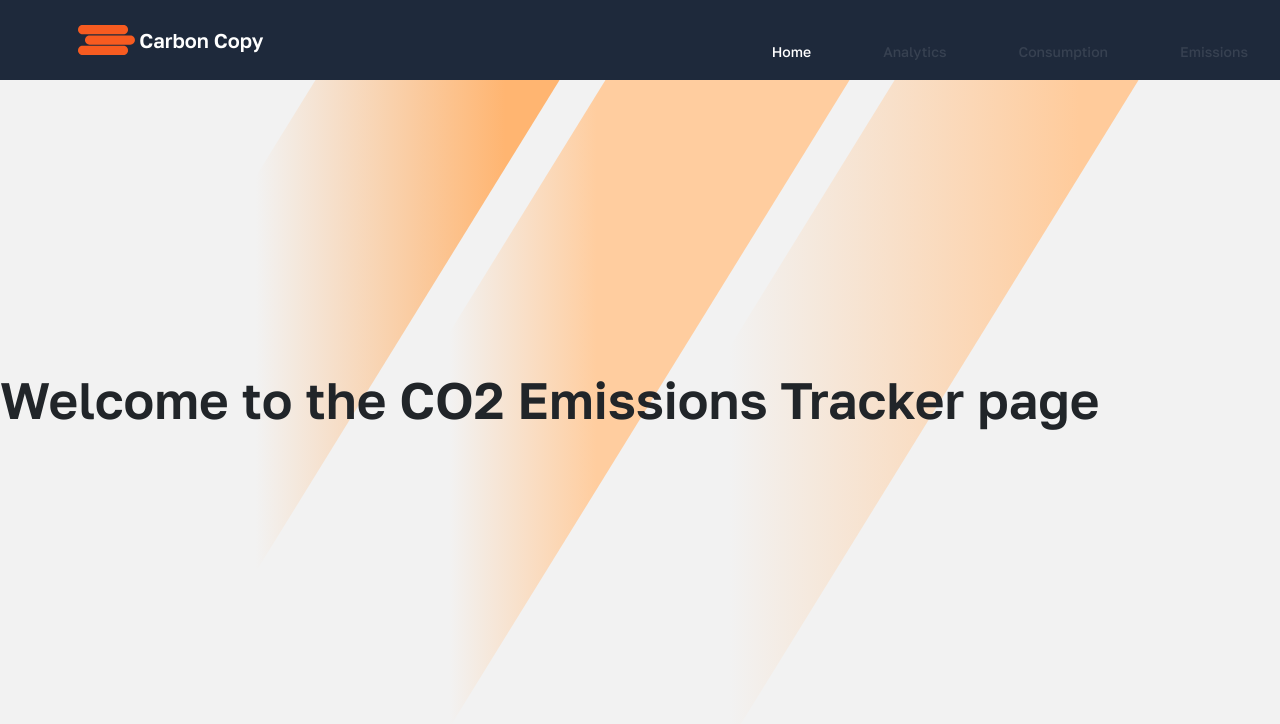
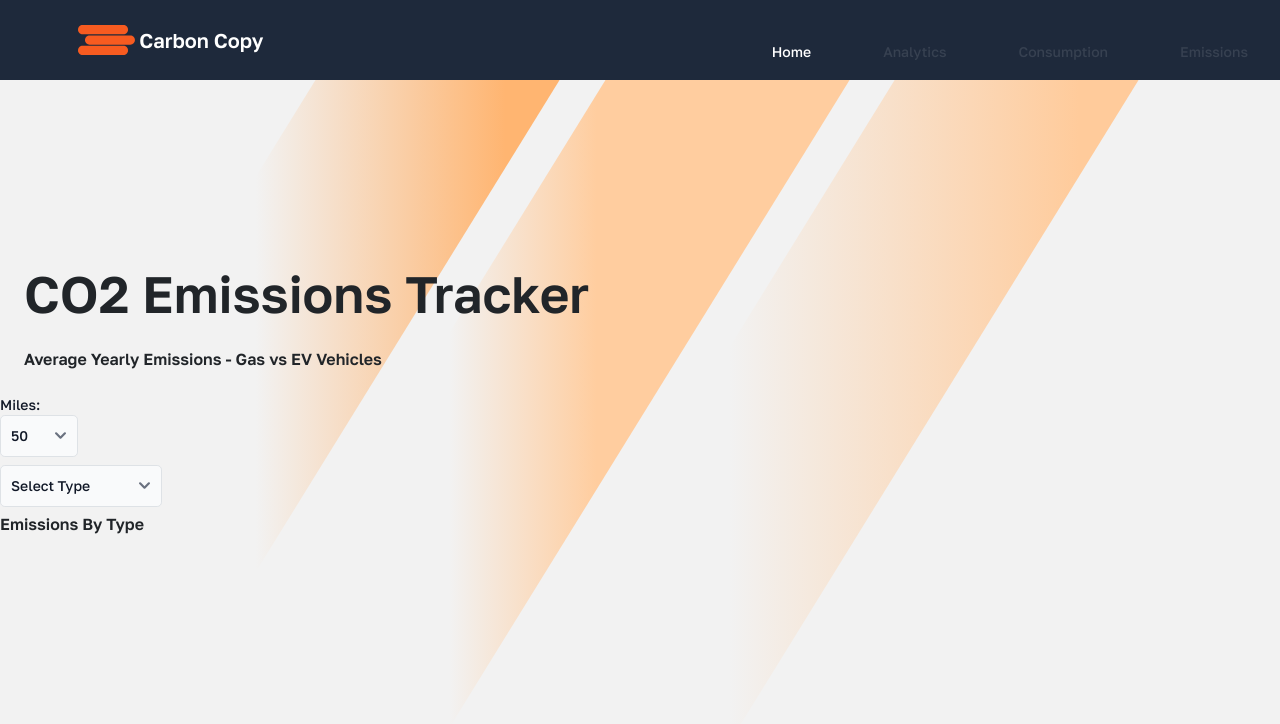
Before and after one commit to CarbonCopyRepo/frontend, a React (Vite) app: page /emissions in a window 1280 px wide. Shown: the top 724 px of the page. Built offline with nearby package versions, Linux system fonts and the light colour scheme; no server answers.

Commit message:
feat: Fetch data for avg yearly emissions by type

```diff
--- a/src/components/dropdowns/MileDropdown.tsx
+++ b/src/components/dropdowns/MileDropdown.tsx
@@ -4,6 +4,7 @@ export default function MileDropdown({ selectedMile, setSelectedMile }: { select
   return (
     <div className="w-1/5">
       <Label className="w-max">
+        Miles:
         <Select onChange={(e) => setSelectedMile(e.target.value)}>
           <option value="50">50</option>
           <option value="100">100</option>
--- a/src/components/dropdowns/VehicleTypeDropdown.tsx
+++ b/src/components/dropdowns/VehicleTypeDropdown.tsx
@@ -1,10 +1,13 @@
 import { Select, Label } from 'flowbite-react';
 
-export default function VehicleMakes({ selectedType, setSelectedType }: { selectedType: string }) {
+export default function VehicleMakes(props: {
+  selectedType: string;
+  setSelectedType: React.Dispatch<React.SetStateAction<string | undefined>>;
+}) {
   return (
     <div className="w-1/5">
       <Label className="w-max">
-        <Select onChange={(e) => setSelectedType(e.target.value)}>
+        <Select onChange={(e) => props.setSelectedType(e.target.value)}>
           <option value="">Select Type</option>
           <option value="X">Gasoline Car (X)</option>
           <option value="Z">Premium (Z)</option>
--- /dev/null
+++ b/src/components/emissions/EmissionsByType.tsx
@@ -0,0 +1,69 @@
+import { useEffect, useState } from 'react';
+
+const EmissionsByType = (props: { miles: string; selectedType: string }) => {
+  const [gasEmissions, setGasEmissions] = useState([]);
+  const [evEmissions, setEVEmissions] = useState([]);
+
+  let { miles, selectedType } = props;
+
+  selectedType = !selectedType ? 'X' : selectedType;
+
+  useEffect(() => {
+    formatEmissionsData();
+  }, [gasEmissions, evEmissions]);
+
+  useEffect(() => {
+    fetchData()
+      .then((result) => {
+        const { gasVehicles, evVehicles } = result;
+
+        setGasEmissions(gasVehicles.data);
+        setEVEmissions(evVehicles.data);
+      })
+      .catch((error: unknown) => {
+        console.log(`Error while fetching emissions data: ${error}`);
+      });
+  }, [miles, selectedType]);
+
+  async function fetchData() {
+    const [gasData, evData] = await Promise.all([
+      fetchGasEmissions(miles),
+      fetchEVEmissions(miles),
+    ]);
+
+    return {
+      gasVehicles: gasData,
+      evVehicles: evData,
+    };
+  }
+
+  async function fetchGasEmissions(miles: string) {
+    const parsedMiles = parseInt(miles);
+
+    const result = await fetch(
+      `http://localhost:3000/api/emissions/yearly?vehicleType=${selectedType}&?miles=${parsedMiles}`
+    );
+
+    return result.json();
+  }
+
+  async function fetchEVEmissions(miles: string) {
+    const parsedMiles = parseInt(miles);
+
+    const result = await fetch(
+      `http://localhost:3000/api/emissions/yearly?vehicleType=B&?miles=${parsedMiles}`
+    );
+
+    return result.json();
+  }
+
+  function formatEmissionsData() {
+    console.log(gasEmissions);
+    console.log(evEmissions);
+    // Process the data here
+  }
+
+  return <h2>Emissions By Type</h2>;
+};
+
+export default EmissionsByType;
--- a/src/main.tsx
+++ b/src/main.tsx
@@ -1,10 +1,5 @@
-import React from 'react';
 import ReactDOM from 'react-dom/client';
 import App from './App';
 import './index.css';
 
-ReactDOM.createRoot(document.getElementById('root')!).render(
-  <React.StrictMode>
-    <App />
-  </React.StrictMode>
-);
+ReactDOM.createRoot(document.getElementById('root')!).render(<App />);
--- a/src/routes/Emissions.tsx
+++ b/src/routes/Emissions.tsx
@@ -1,5 +1,26 @@
+import { useState } from 'react';
+
+import MileDropdown from '../components/dropdowns/MileDropdown';
+import EmissionsByType from '../components/emissions/EmissionsByType';
+import VehicleMakes from '../components/dropdowns/VehicleTypeDropdown';
+
 const Emissions = () => {
-  return <h1>Welcome to the CO2 Emissions Tracker page</h1>;
+  const [selectedMile, setSelectedMile] = useState<string>('50');
+
+  const [selectedType, setSelectedType] = useState<string>();
+
+  return (
+    <div>
+      <h1 className="mx-4">CO2 Emissions Tracker</h1>
+      <p className="m-4">Average Yearly Emissions - Gas vs EV Vehicles</p>
+      {/* Avg yearly emission by vehicle type chart */}
+      <div>
+        <MileDropdown selectedMile={selectedMile} setSelectedMile={setSelectedMile} />
+        <VehicleMakes selectedType={selectedType} setSelectedType={setSelectedType} />
+        <EmissionsByType miles={selectedMile} selectedType={selectedType} />
+      </div>
+    </div>
+  );
 };
 
 export default Emissions;
```
